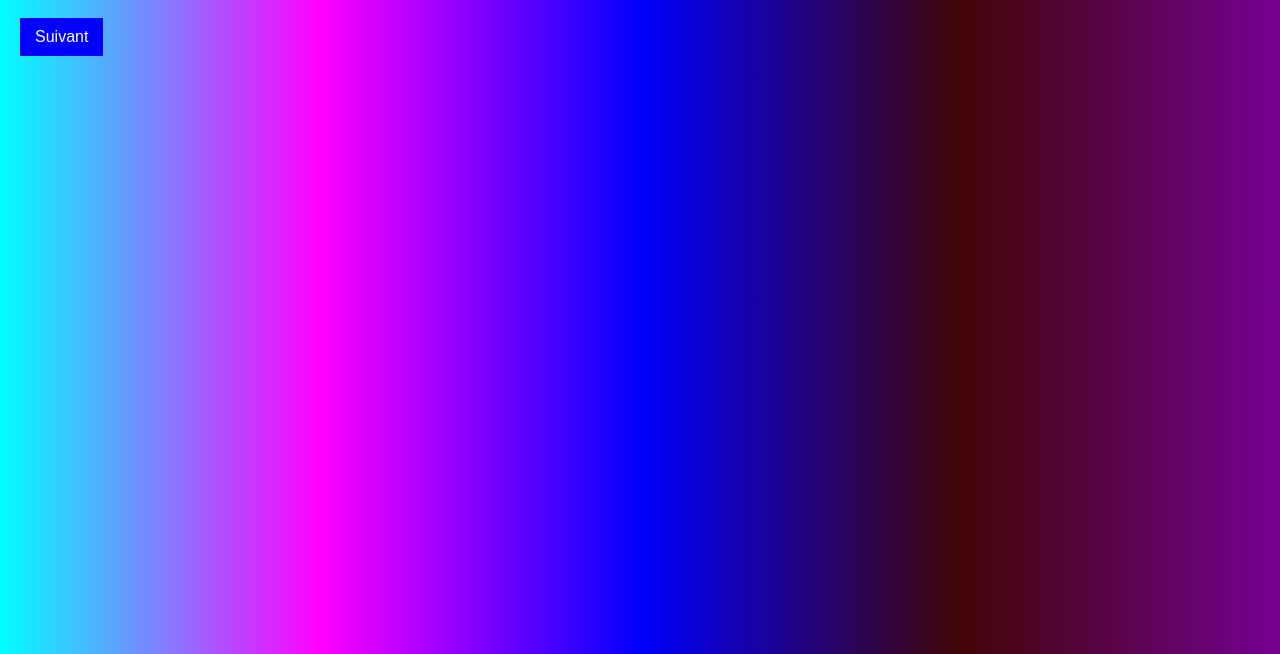
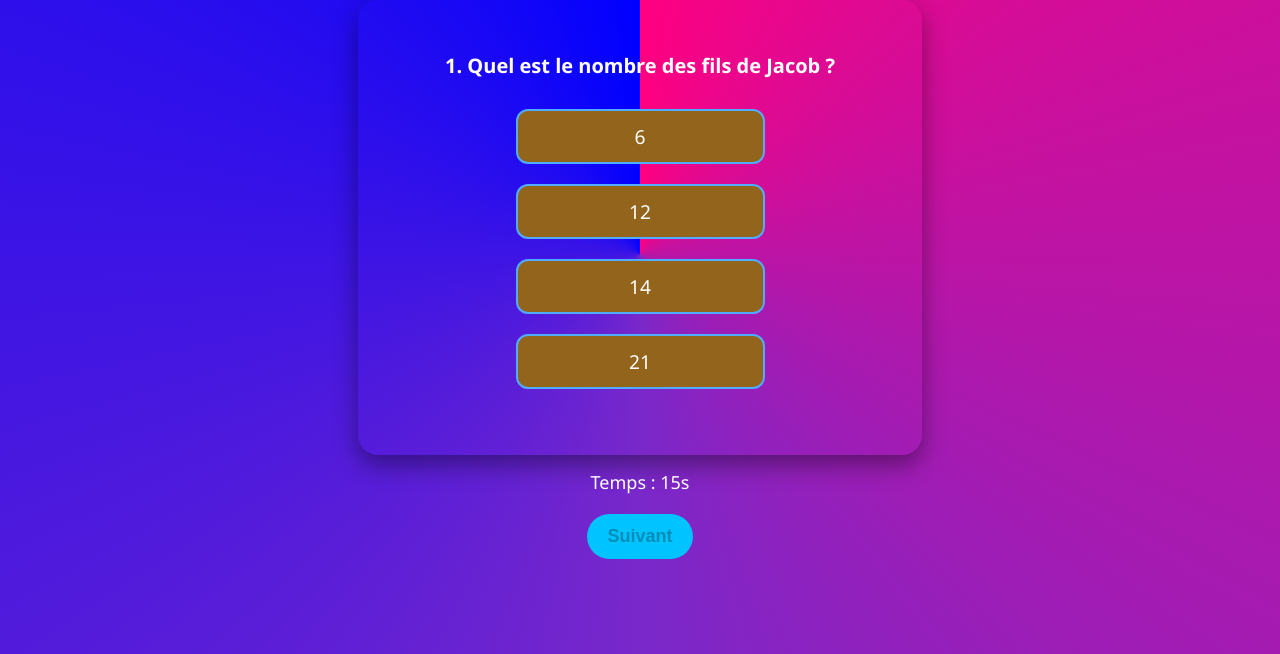
Before and after one commit to Tanjoniaina0908/Quizz-Tanjona, a plain HTML site: page index.html in a window 1280 px wide. Shown: the part 146-800 px from the top of the page. Drawn offline with Linux system fonts and the light colour scheme.

Commit message:
modification

```diff
--- a/index.html
+++ b/index.html
@@ -7,10 +7,12 @@
     <link rel="stylesheet" href="style.css">
 </head>
 <body>
-
+    <h1>Quiz biblique</h1>
     <div id="quiz-container"></div>
+    <div id="timer">Temps : 10s</div>
     <button id="next-btn" onclick="nextQuestion()">Suivant</button>
     <div id="result"></div>
+    <button id="restart-btn" onclick="restartQuiz()" style="display:none ;">Recommencer</button>
 
     <script src="main.js"></script>
 </body>
--- a/main.js
+++ b/main.js
@@ -106,44 +106,67 @@ const Quizz =[
     }
 ];
 
+
+
   let currentQuestion = 0;
   let score = 0;
-let userAnswers =  [];
+  let timer;
+  let timeLeft = 20;
 
   function showQuestion(index) {
+    clearInterval(timer);
+    timeLeft = 20;
+    startTimer();
+
     const container = document.getElementById("quiz-container");
     container.innerHTML = "";
-
     const q = Quizz[index];
     const div = document.createElement("div");
     div.className = "question";
-    div.innerHTML = "<p>" + (index + 1) + ". " + q.question + "<p>";
+    div.innerHTML = `<p>${index + 1}. ${q.question}</p>`;
 
-    q.choices.forEach(function(choice, i){
-        div.innerHTML += '<label><input type="radio" name="question" value="' + i +'">' + choice + '</label><br>';
+    q.choices.forEach((choice, i) => {
+      const label = document.createElement("label");
+      label.innerHTML = `
+        <input type="radio" name="question" value="${i}">
+        ${choice}
+      `;
+      div.appendChild(label);
     });
 
     container.appendChild(div);
 
-    document.getElementById("next-btn").innerText = index === Quizz.length - 1 ?
-    "Terminer" : "Suivant";
+    document.getElementById("next-btn").disabled = true;
+    document.querySelectorAll('input[name="question"]').forEach(input => {
+      input.addEventListener("change", () => {
+        showCorrection();
+        document.getElementById("next-btn").disabled = false;
+        clearInterval(timer);
+      });
+    });
+
+    document.getElementById("next-btn").innerText =
+      index === Quizz.length - 1 ? "Terminer" : "Suivant";
+  }
+
+  function showCorrection() {
+    const selected = document.querySelector('input[name="question"]:checked');
+    const labels = document.querySelectorAll("label");
+    const correctIndex = Quizz[currentQuestion].correct;
+
+    labels.forEach((label, i) => {
+      if (i === correctIndex) label.classList.add("correct");
+      else if (parseInt(selected.value) === i) label.classList.add("wrong");
+    });
+
+    if (parseInt(selected.value) === correctIndex) {
+      score++;
+    }
   }
 
   function nextQuestion() {
-    const selected = document.querySelector('input[name="question"]:checked');
-    if (!selected) {
-        alert("Veuillez choisir une réponse avant de continuer!");
-
-    return;
-    }
-
-userAnswers[currentQuestion] = parseInt(selected.value);
-    if(userAnswers[currentQuestion] === Quizz[currentQuestion].correct) {
-        score++
-    }
-
     currentQuestion++;
-    if (currentQuestion <Quizz.length) {
+    if (currentQuestion < Quizz.length) {
       showQuestion(currentQuestion);
     } else {
       showResult();
@@ -151,13 +174,35 @@ userAnswers[currentQuestion] = parseInt(selected.value);
   }
 
   function showResult() {
+    clearInterval(timer);
     document.getElementById("quiz-container").innerHTML = "";
-
     document.getElementById("next-btn").style.display = "none";
-
+    document.getElementById("timer").style.display = "none";
     document.getElementById("result").innerText = "Quiz terminé ! Votre score : " + score + "/" + Quizz.length;
+    document.getElementById("restart-btn").style.display = "inline-block";
   }
 
-    window.onload = function() {
+  function restartQuiz() {
+    currentQuestion = 0;
+    score = 0;
+    document.getElementById("next-btn").style.display = "inline-block";
+    document.getElementById("restart-btn").style.display = "none";
+    document.getElementById("result").innerText = "";
+    document.getElementById("timer").style.display = "block";
     showQuestion(currentQuestion);
   }
+
+  function startTimer() {
+    document.getElementById("timer").innerText = `Temps : ${timeLeft}s`;
+    timer = setInterval(() => {
+      timeLeft--;
+      document.getElementById("timer").innerText = `Temps : ${timeLeft}s`;
+      if (timeLeft <= 0) {
+        clearInterval(timer);
+        document.getElementById("next-btn").disabled = false;
+        showCorrection();
+      }
+    }, 1000);
+  }
+
+  showQuestion(currentQuestion);
--- a/style.css
+++ b/style.css
@@ -1,20 +1,120 @@
 
 body {
-    font-family: Arial,sans-serif;
-    margin: 20px;
-    background: linear-gradient(90deg,cyan,magenta,blue,rgb(66, 6, 6),rgb(117, 2, 146));
-}
+    font-family: 'Segoe UI', sans-serif;
+    background: conic-gradient( #ff0080, #7928ca, blue);
+    color: white;
+    display: flex;
+    flex-direction: column;
+    justify-content: center;
+    align-items: center;
+    height: 100vh;
+    margin: 0;
+  }
 
-.question {
+  #quiz-container {
+
+    padding: 2rem;
+    border-radius: 20px;
+    width: 90%;
+    max-width: 500px;
+    box-shadow: 0 10px 25px rgba(0, 0, 0, 0.4);
+    text-align: center;
+    animation: fade 0.5s ease-in-out;
+  }
+
+  @keyframes fade {
+    from {opacity: 0;}
+    to { opacity: 1;}
+  }
+
+  .question p {
+    font-size: 20px;
     margin-bottom: 20px;
-}
+    font-weight: bold;
+  }
 
-button {
-    margin-top: 10px;
-    padding: 10px 15px;
-    font-size: 16px;
-    background-color: blue;
-    color: white;
+  label {
+    display: inline-block;
+    margin: 10px;
+    width: 45%;
+    padding: 12px 10px;
+    border: 2px solid #4facfe;
+    border-radius: 12px;
+    text-align: center;
+    background-color: color-mix(in srgb, sienna 60%, olive 40%);
+    cursor: pointer;
+    transition: 0.3s ease;
+  }
+
+  input[type="radio"]{
+    display: none;
+  }
+
+  label:hover {
+    background-color: #d6f0ff;
+  }
+
+  h1 {
+    margin-bottom: 1rem;
+    color: #09a311;
+  }
+
+  .question {
+    font-size: 1.2rem;
+    margin-bottom: 1.5rem;
+  }
+
+  .btn-grid {
+    display: grid;
+    grid-template-columns: 1fr 1fr;
+    gap: 10px;
+    margin-top: 1rem;
+  }
+
+  button {
+    padding: 10px;
+    font-weight: bold;
     border: none;
+    border-radius: 10px;
+    background-color: #0078d4;
     cursor: pointer;
-}
+    transition: background-color 0.3s ease;
+  }
+
+  button:hover {
+    background-color: #005a9e;
+  }
+
+  .correct {
+    background-color: green !important;
+  }
+
+  .wrong {
+    background-color: red !important;
+  }
+
+  #next-btn, #restart-btn {
+    margin-top: 20px;
+    padding: 12px 20px;
+    font-size: 18px;
+    background-color: #00c3ff;
+    border: none;
+    border-radius: 30px;
+    cursor: pointer;
+    transition: background 0.3s ease;
+  }
+
+  #next-btn:hover, #restart-btn:hover {
+    background-color: #008ed8;
+  }
+
+  #result {
+    margin-top: 30px;
+    font-size: 22px;
+    font-weight: bold;
+  }
+
+  #timer {
+    font-size: 18px;
+    margin-top: 15px;
+  }
```
Lines whose indentation alone changed are shown as unchanged.
